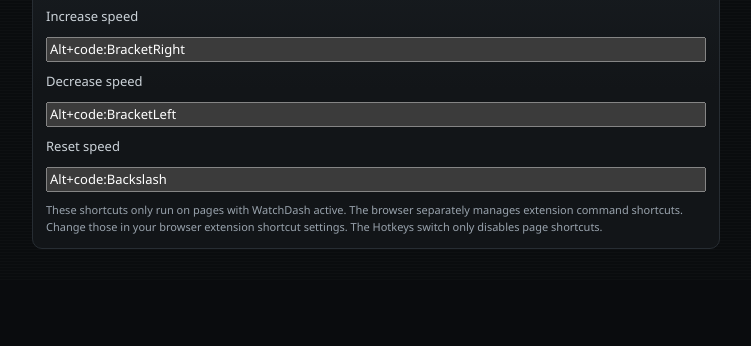
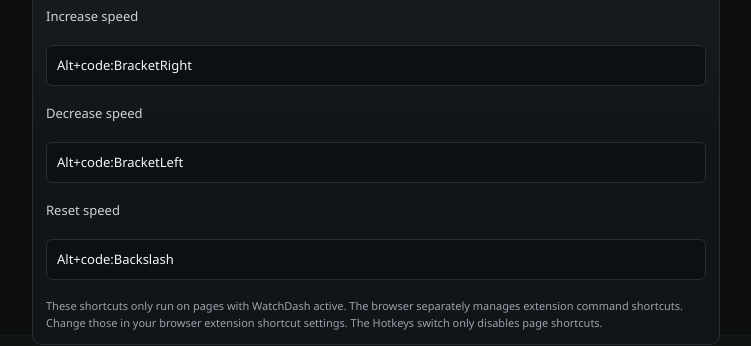
Before and after one commit to semyonfox/watch-dash, a browser extension: page src/options/options.html in a window 1280 px wide. Shown: the part 2866-3212 px from the top of the page, without its empty margins (264-1015 px from the left). Before the commit the page ends 3147 px from the top, so only its background shows below. Drawn offline with Linux system fonts and the light colour scheme.

Commit message:
style: match hotkey fields to settings

```diff
--- a/src/options/options.css
+++ b/src/options/options.css
@@ -868,3 +868,15 @@ summary:focus-visible {
   color: var(--ink);
   font: inherit;
 }
+
+input[type="text"] {
+  display: block;
+  width: 100%;
+  margin-block: 8px;
+  padding: 10px;
+  border: 1px solid var(--border);
+  border-radius: var(--radius-sm);
+  background: var(--well);
+  color: var(--ink);
+  font: inherit;
+}
```
